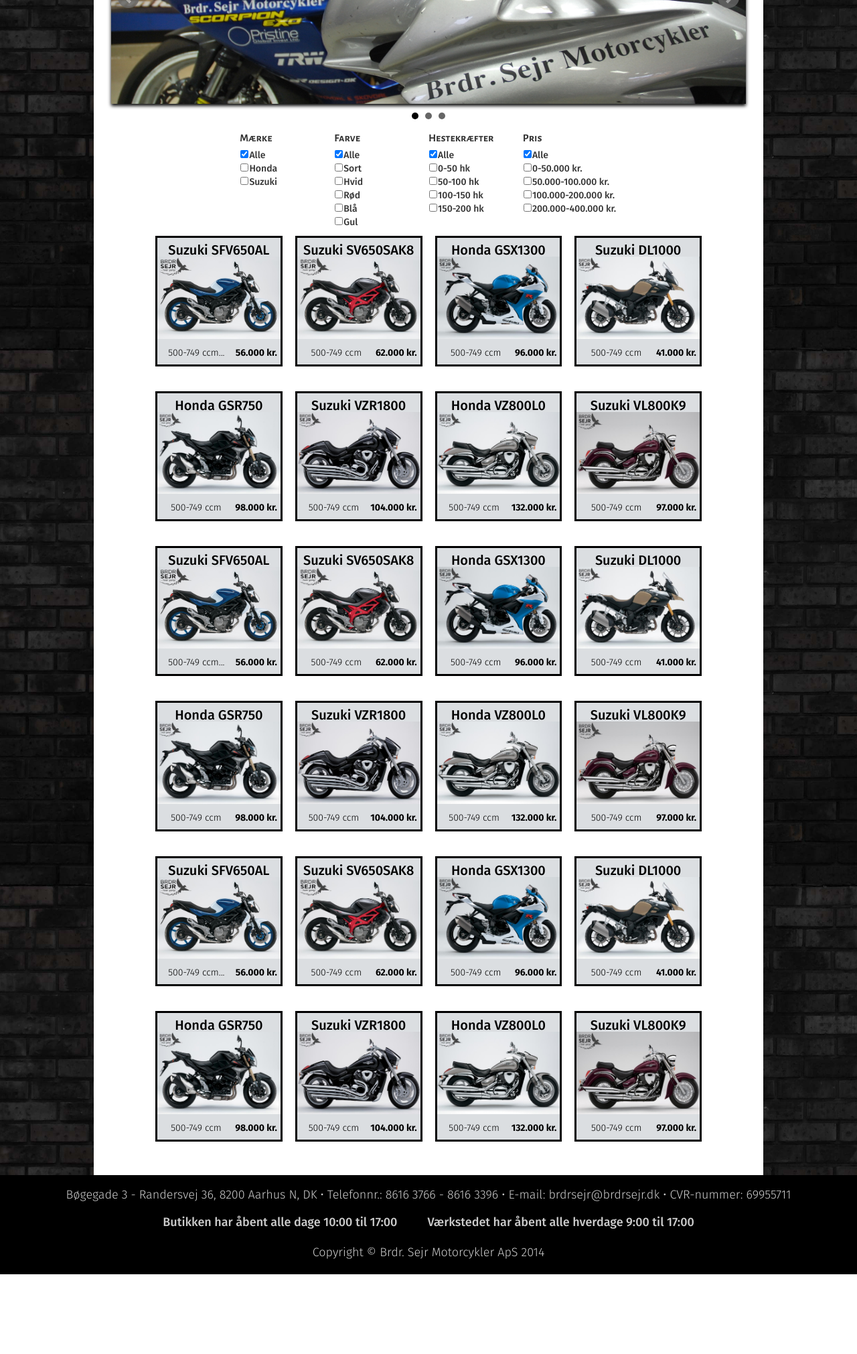
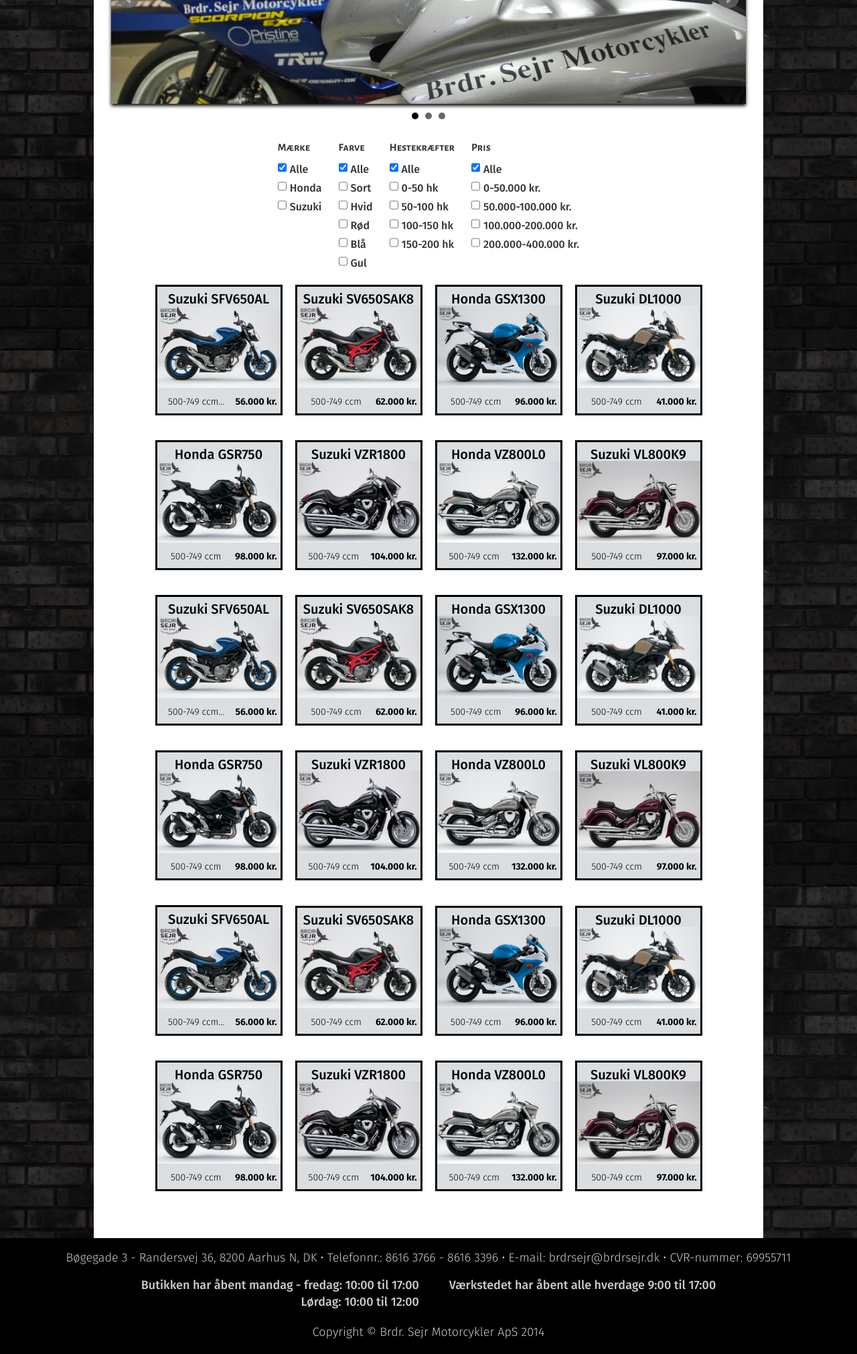
Before and after one commit to M2CD/BrdrSejr, a PHP site: page /motorcycles.php in a window 1280 px wide. Shown: the part 281-2302 px from the top of the page at 67% size. Before the commit the page ends 2183 px from the top, so only its background shows below. Run offline with PHP 8.4, Linux system fonts and the light colour scheme; some libraries are stand-ins or nearby versions.

Commit message:
final changes

```diff
--- a/Suzuki-SFV650AL.php
+++ b/Suzuki-SFV650AL.php
@@ -22,8 +22,7 @@
         </section>
 
         <section class="mcInfo">
-        <h1>Suzuki SFV650AL</h1>
-        <h2>Suzuki / 500-749 ccm.</h2>
+			<h2>Suzuki SFV650AL<br><span class="small">Suzuki / 500-749 ccm.</span></h2>
         <ul>
             <li><strong>Mærke og model:</strong> Suzuki SFV650AL</li>
             <li><strong>Farve:</strong> Hvid og blå</li>
@@ -42,7 +41,7 @@
 
 Vi tilbyder i samarbejde med Honda på en attraktiv finansiering samt forsikringsordning med ekstra fordele for dig. Ring og hør nærmere.</p>
     <a href="contact.php" class="button">Kontakt for køb</a>
-    <a href="motorcycles.php" class="previous"><img src="img/arrowleft.png" alt="link to previous page"</a>
+    <a href="motorcycles.php" class="previous"><img src="img/arrowleft.png" alt="link to previous page"></a>
         </section>
 	</section><!-- close main -->
 
--- a/css/style.css
+++ b/css/style.css
@@ -261,7 +261,7 @@
 	overflow:auto;
 	width:100%;
 	margin:0 auto;
-	padding:20px 2% 20px 2%;;
+	padding:20px 2% 40px 2%;
 	box-sizing:border-box;
 	background-color:#fff;
 
@@ -560,28 +572,34 @@
     font-weight: bold;
 }
 
-@media screen and (max-width:1000px) { /* Tablet and mobile view */
+@media screen and (max-width:500px) { /* Tablet and mobile view */
 	section.staff article {
 		width:100%;
-		float:none;
 	}
-	section.staff img {
-		width:50%;
+	section.staff article img {
+		width:40%;
+	}
+	section.staff article ol {
+		width:59%;
 	}
 }
 /***** motorcycles.php *****/
 section.checkbox {
     width: 60%;
-    height: 140px;
     margin: auto;
     padding: 3px;
-
+	text-align:center;
+	overflow:auto;
 }
 form.checkbox {
-    float: left;
-    width: 25%;
-    margin: 0;
-    font-size: 14px;
+	width:auto;
+	margin:10px 10px 0 10px;
+	font-size:0.8em;
+	display:inline-block;
+	vertical-align:top;
+	text-align:left;
+	line-height:1.5em;
+	float:none;
 }
 form.checkbox h2 {
     margin-bottom: 5px;
@@ -589,11 +607,19 @@
 }
 
 form.checkbox input {
-    width: 10%;
-    height: 12px;
-    margin: 5px 0px 0px 0px;
+	width:auto;
+	height:1em;
+	font-size:1em;
+    margin: 5px 5px 0px 0px;
 }
-
+@media screen and (max-width:500px) { /* Adjustments for mobile */
+	section.checkbox {
+		width:100%;
+	}
+	form.checkbox {
+		width:43%;
+	}
+}
 section.mc_products {
     width: 100%;
     padding-top: 10px;
@@ -604,6 +630,7 @@
     background-color: #dbdee1;
     display: inline-block;
     width: 20%;
+	min-width:190px;
     margin: 7px 7px 30px 7px;
     border: 3px #000 solid;
     box-sizing: border-box;
@@ -1038,4 +1132,15 @@
 	display:inline-block;
 	margin:20px;
 	font-weight:500;
+	text-align:right;
 }
+	.open-hours.repairs {
+		position:relative;
+		top:-25px;
+	}
+@media screen and (max-width:500px) {
+	footer .open-hours {
+		width:96%;
+		margin:20px auto 20px auto;
+	}
+}
--- a/includes/footer_inc.php
+++ b/includes/footer_inc.php
@@ -1,6 +1,6 @@
 	<footer>
 		<address>Bøgegade 3 - Randersvej 36, 8200 Aarhus N, DK • Telefonnr.: 8616 3766 - 8616 3396 • E-mail: brdrsejr@brdrsejr.dk • CVR-nummer: 69955711</address>
-		<p class="open-hours store">Butikken har åbent alle dage 10:00 til 17:00</p>
+		<p class="open-hours shop">Butikken har åbent mandag - fredag: 10:00 til 17:00<br>Lørdag: 10:00 til 12:00</p>
 		<p class="open-hours repairs">Værkstedet har åbent alle hverdage 9:00 til 17:00</p>
 		<p class="copyright">Copyright &copy; Brdr. Sejr Motorcykler ApS 2014</p>
 	</footer>
--- a/includes/top_inc.php
+++ b/includes/top_inc.php
@@ -2,4 +2,4 @@
 <html>
 <head>
 	<meta charset="utf-8">
-	<meta name="viewport" content="width=device-width, initial-scale=1">
+	<meta name="viewport" content="width=device-width, initial-scale=1, maximum-scale=1">
--- a/js/script.js
+++ b/js/script.js
@@ -18,7 +18,10 @@
 	$('.menu-main li').on('click', function(){
 		$(this).children('ul.submenu').slideToggle(200);
 	});
-
+	//MOBILE WEBSHOP MENU
+	$('.webshopmenu h2').on('click', function(){
+		$('ul.sidemenu').slideToggle(200);
+	});
 	// Facebook like box
 	(function(d, s, id) {
 		var js, fjs = d.getElementsByTagName(s)[0];
--- a/motorcycles.php
+++ b/motorcycles.php
@@ -15,51 +15,36 @@
 		</section>
 
 		<section class="checkbox">
-		<form class="checkbox">
+		<form class="checkbox brand">
 			<h2>Mærke</h2>
-			<input type="checkbox" name="Brand" value="All" checked><strong>Alle</strong>
-			<br>
-			<input type="checkbox" name="Brand" value="Honda">Honda
-			<br>
-			<input type="checkbox" name="Brand" value="Suzuki">Suzuki
+			<input type="checkbox" name="option1" value="All" checked><strong>Alle</strong><br>
+			<input type="checkbox" name="option2" value="Honda">Honda<br>
+			<input type="checkbox" name="option3" value="Suzuki">Suzuki
 		</form>
-		<form class="checkbox">
+		<form class="checkbox color">
 			<h2>Farve</h2>
-			<input type="checkbox" name="Brand" value="All" checked><strong>Alle</strong>
-			<br>
-			<input type="checkbox" name="Brand" value="Honda">Sort
-			<br>
-			<input type="checkbox" name="Brand" value="Suzuki">Hvid
-			<br>
-			<input type="checkbox" name="Brand" value="Honda">Rød
-			<br>
-			<input type="checkbox" name="Brand" value="Suzuki">Blå
-			<br>
-			<input type="checkbox" name="Brand" value="Honda">Gul
+			<input type="checkbox" name="option1" value="All" checked><strong>Alle</strong><br>
+			<input type="checkbox" name="option2" value="Black">Sort<br>
+			<input type="checkbox" name="option3" value="White">Hvid<br>
+			<input type="checkbox" name="option4" value="Red">Rød<br>
+			<input type="checkbox" name="option5" value="Blue">Blå<br>
+			<input type="checkbox" name="option6" value="Yellow">Gul
 		</form>
-		<form class="checkbox">
+		<form class="checkbox hp">
 			<h2>Hestekræfter</h2>
-			<input type="checkbox" name="Brand" value="All" checked><strong>Alle</strong>
-			<br>
-			<input type="checkbox" name="Brand" value="Honda">0-50 hk
-			<br>
-			<input type="checkbox" name="Brand" value="Suzuki">50-100 hk
-			<br>
-			<input type="checkbox" name="Brand" value="Honda">100-150 hk
-			<br>
-			<input type="checkbox" name="Brand" value="Suzuki">150-200 hk
+			<input type="checkbox" name="option1" value="All" checked><strong>Alle</strong><br>
+			<input type="checkbox" name="option2" value="0-50 HP">0-50 hk<br>
+			<input type="checkbox" name="option3" value="50-100 HP">50-100 hk<br>
+			<input type="checkbox" name="option4" value="100-150 HP">100-150 hk<br>
+			<input type="checkbox" name="option5" value="150-200 HP">150-200 hk
 		</form>
-		<form class="checkbox">
+		<form class="checkbox price">
 			<h2>Pris</h2>
-			<input type="checkbox" name="Brand" value="All" checked><strong>Alle</strong>
-			<br>
-			<input type="checkbox" name="Brand" value="Honda">0-50.000 kr.
-			<br>
-			<input type="checkbox" name="Brand" value="Suzuki">50.000-100.000 kr.
-			<br>
-			<input type="checkbox" name="Brand" value="Honda">100.000-200.000 kr.
-			<br>
-			<input type="checkbox" name="Brand" value="Suzuki">200.000-400.000 kr.
+			<input type="checkbox" name="option1" value="All" checked><strong>Alle</strong><br>
+			<input type="checkbox" name="option2" value="0-50.000 kr.">0-50.000 kr.<br>
+			<input type="checkbox" name="option3" value="50.000-100.000 kr.">50.000-100.000 kr.<br>
+			<input type="checkbox" name="option4" value="100.000-200.000 kr.">100.000-200.000 kr.<br>
+			<input type="checkbox" name="option5" value="200.000-400.000 kr.">200.000-400.000 kr.
 		</form>
 		</section><!-- close checkbox -->
 
```
Also changed, not shown: other parts of css/style.css (+140 -61 lines), born46Jacket.php (+5 -6 lines), index.php (+6 -3 lines), jackets.php (+4 -38 lines), mcInfo.php (deleted, +0 -51 lines), mcwebshop.php (+4 -5 lines), personale.php (deleted, +0 -74 lines), img/mcwebshop/jakke1.1.jpg, img/mcwebshop/jakke1.jpg, img/personale/bennyhaslev.jpg, img/personale/tinasejr.JPG.
